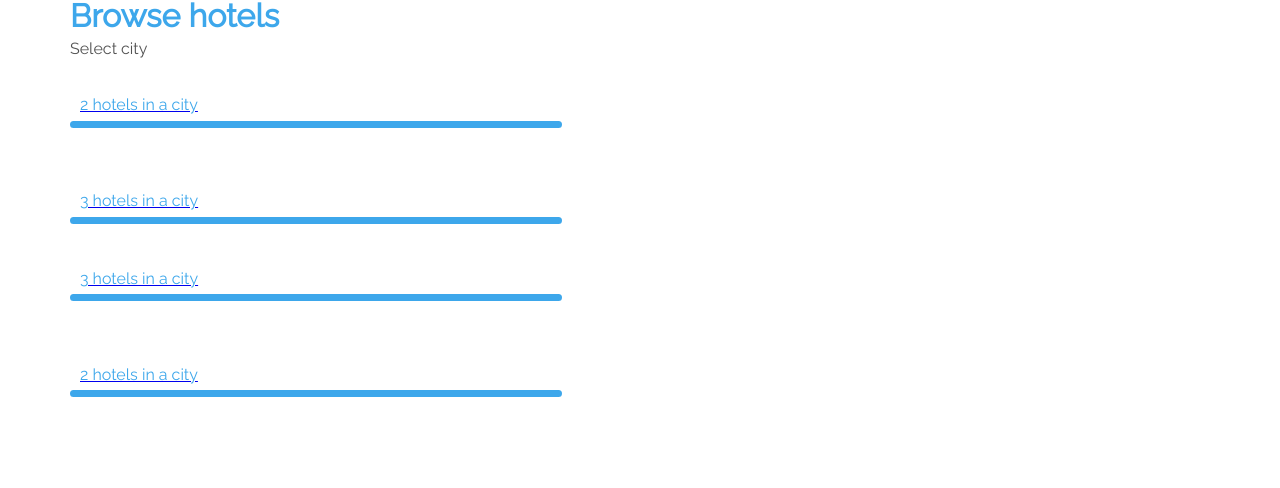
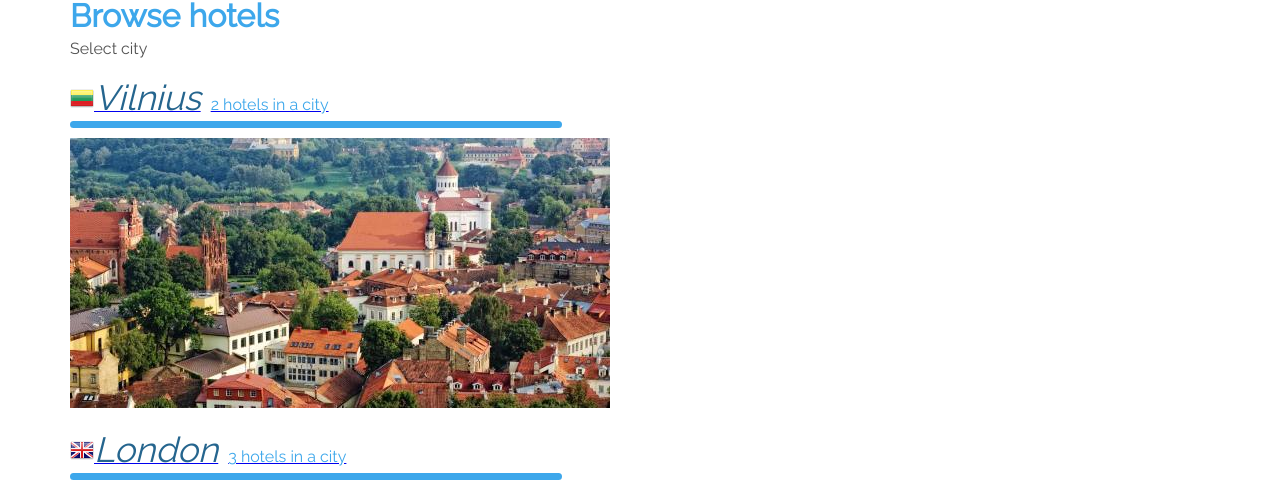
Before and after one commit to edas11/sample-angular-application, an Angular app: page /hotels in a window 1280 px wide. Shown: the part 246-734 px from the top of the page. Built offline with nearby package versions, Linux system fonts and the light colour scheme; what primeng would draw is missing.

Commit message:
made changes related to modified services

```diff
--- a/src/app/module-city-list/city-list.component.html
+++ b/src/app/module-city-list/city-list.component.html
@@ -5,9 +5,9 @@
   </header>
 
   <section class='ui-g'>
-    <ng-container *ngFor="let city of cities">
-      <a [routerLink]="['/hotels/list', city.cityName]" class='myui-g-6 myui-sm-12'>
-        <app-city-item [city]=city></app-city-item>
+    <ng-container *ngFor="let cityResult of citiesResult">
+      <a [routerLink]="['/hotels/list', cityResult?.city?.cityName]" class='myui-g-6 myui-sm-12'>
+        <app-city-item [cityResult]=cityResult></app-city-item>
       </a>
     </ng-container>
   </section>
--- a/src/app/module-city-list/city-list.component.ts
+++ b/src/app/module-city-list/city-list.component.ts
@@ -9,12 +9,12 @@ import { CityQueryResult } from '../city-query-result';
 })
 export class CityListComponent implements OnInit {
 
-  cities: CityQueryResult[];
+  citiesResult: CityQueryResult[];
 
   constructor(private citiesQueryService: CitiesQueryService) { }
 
   ngOnInit() {
-    this.cities = this.citiesQueryService.queryCities();
+    this.citiesResult = this.citiesQueryService.queryCities();
   }
 
 }
--- a/src/app/module-city-list/component-city-item/city-item.component.html
+++ b/src/app/module-city-list/component-city-item/city-item.component.html
@@ -1,11 +1,11 @@
 <div class='city'>
   <div class='city-details'>
-    <img [src]=city?.flagSrc/>
-    <span class='city-name'>{{city?.cityName}}</span>
-    <span class='city-meta'>{{city?.cityMeta}}</span>
+    <img [src]=cityResult?.city?.flagSrc/>
+    <span class='city-name'>{{cityResult?.city?.cityName}}</span>
+    <span class='city-meta'>{{cityResult?.cityMeta}}</span>
   </div>
   <div class='bottom-border city-seperator'></div>
   <div>
-    <img class='city-image' [src]=city?.imgSrc/>
+    <img class='city-image' [src]=cityResult?.city?.imgSrc/>
   </div>
 </div>
--- a/src/app/module-city-list/component-city-item/city-item.component.ts
+++ b/src/app/module-city-list/component-city-item/city-item.component.ts
@@ -7,7 +7,7 @@ import { CityQueryResult } from '../../city-query-result';
   styleUrls: ['./city-item.component.scss']
 })
 export class CityItemComponent implements OnInit {
-  @Input() city: CityQueryResult;
+  @Input() cityResult: CityQueryResult;
 
   constructor() { }
 
```
Also changed, not shown: src/app/services/hotels-query.service.ts (deleted, +0 -15 lines), 2 other files (tests, documents, lock files or other folders).
